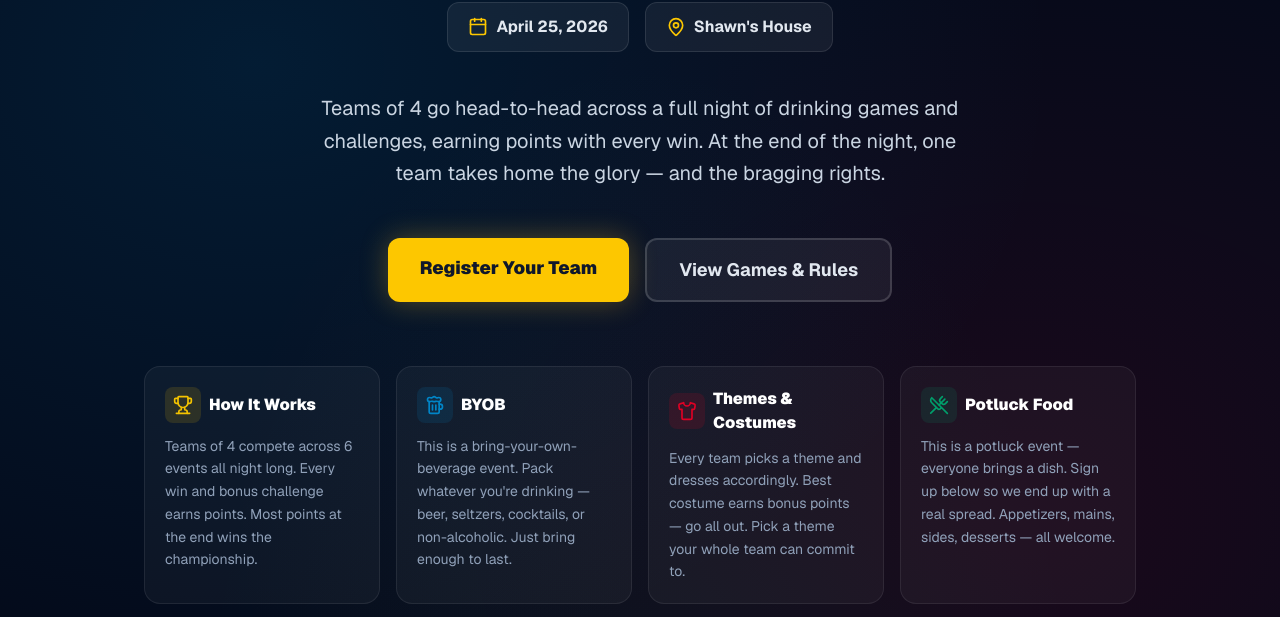
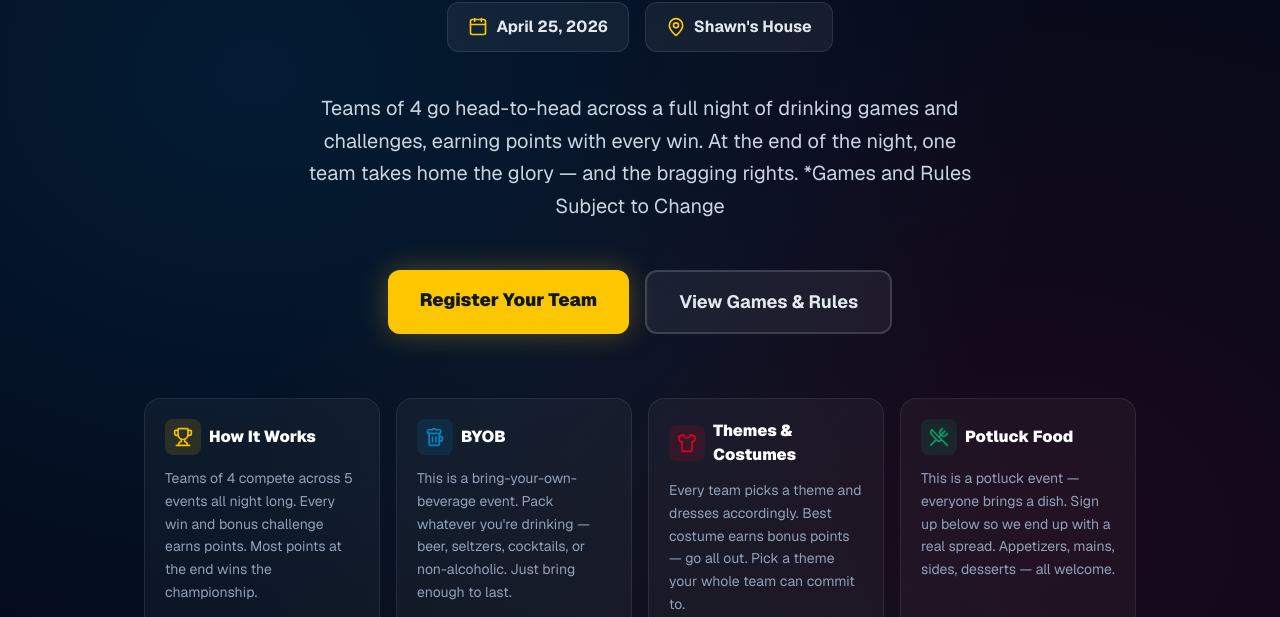
Before and after one commit to spb8026/beer-olympics, a Next.js app: page /home in a window 1280 px wide. Shown: the part 335-952 px from the top of the page. Built offline with nearby package versions, Linux system fonts and the light colour scheme; no server answers; the database is empty.

Commit message:
Little Warning

```diff
--- a/components/home/HeroSection.tsx
+++ b/components/home/HeroSection.tsx
@@ -109,6 +109,8 @@ export default function HeroSection() {
           Teams of 4 go head-to-head across a full night of drinking games and challenges,
           earning points with every win. At the end of the night, one team takes home
           the glory — and the bragging rights.
+
+          *Games and Rules Subject to Change
         </p>
 
         {/* CTAs */}
@@ -139,7 +141,7 @@ export default function HeroSection() {
               icon: Trophy,
               color: "#F4C300",
               title: "How It Works",
-              body: "Teams of 4 compete across 6 events all night long. Every win and bonus challenge earns points. Most points at the end wins the championship.",
+              body: "Teams of 4 compete across 5 events all night long. Every win and bonus challenge earns points. Most points at the end wins the championship.",
             },
             {
               icon: Beer,
```
